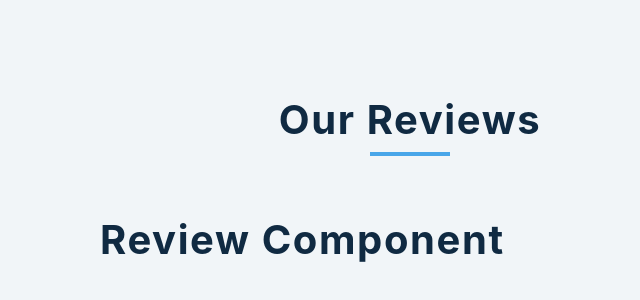
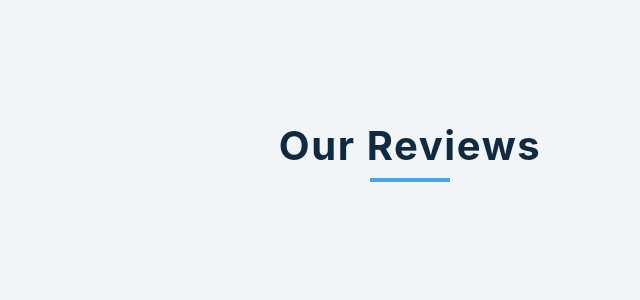
Before and after one commit to zainabturkmen/React-Projects, a React (Create React App) app in the folder react-projects-master/03-reviews/setup/: page / in a window 1280 px wide. Shown: the part 214-514 px from the top of the page, without its empty margins (230-870 px from the left). Built offline with nearby package versions, Linux system fonts and the light colour scheme.

Commit message:
Tour-peoject

```diff
--- a/react-projects-master/03-reviews/setup/src/Review.js
+++ b/react-projects-master/03-reviews/setup/src/Review.js
@@ -6,7 +6,9 @@ const Review = () => {
   const [index, setIndex] = useState(0);
   const { name, job, image, text } = people[index];
 
-  return <h2>review component</h2>;
+  return <article>
+
+  </article>;
 };
 
 export default Review;
```
